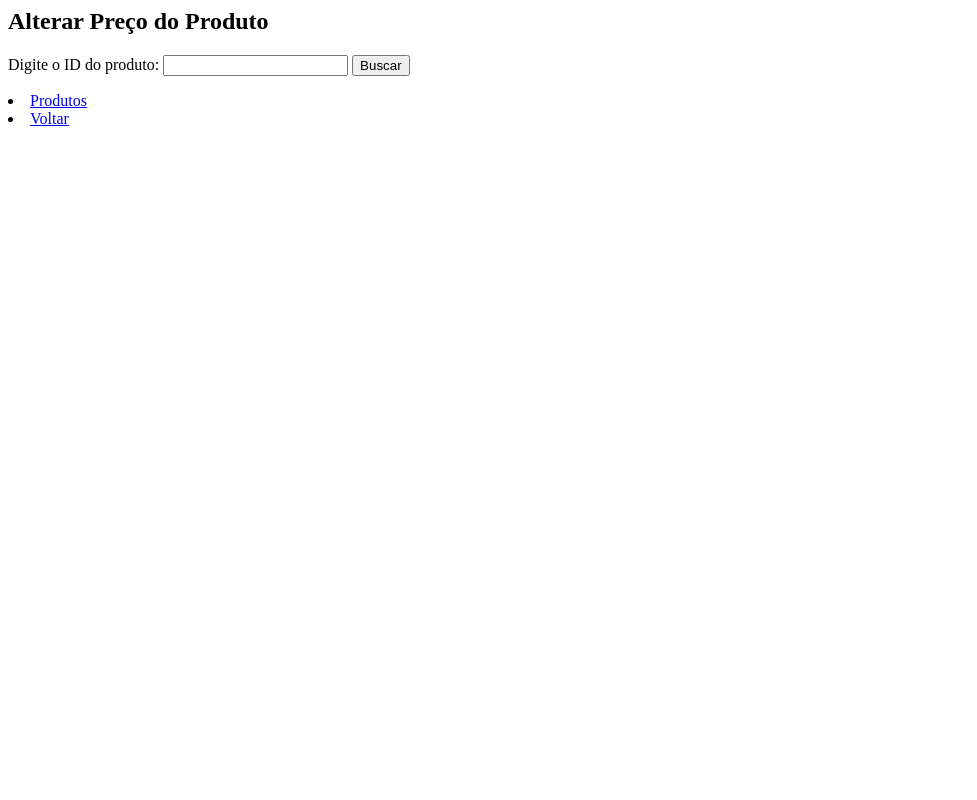
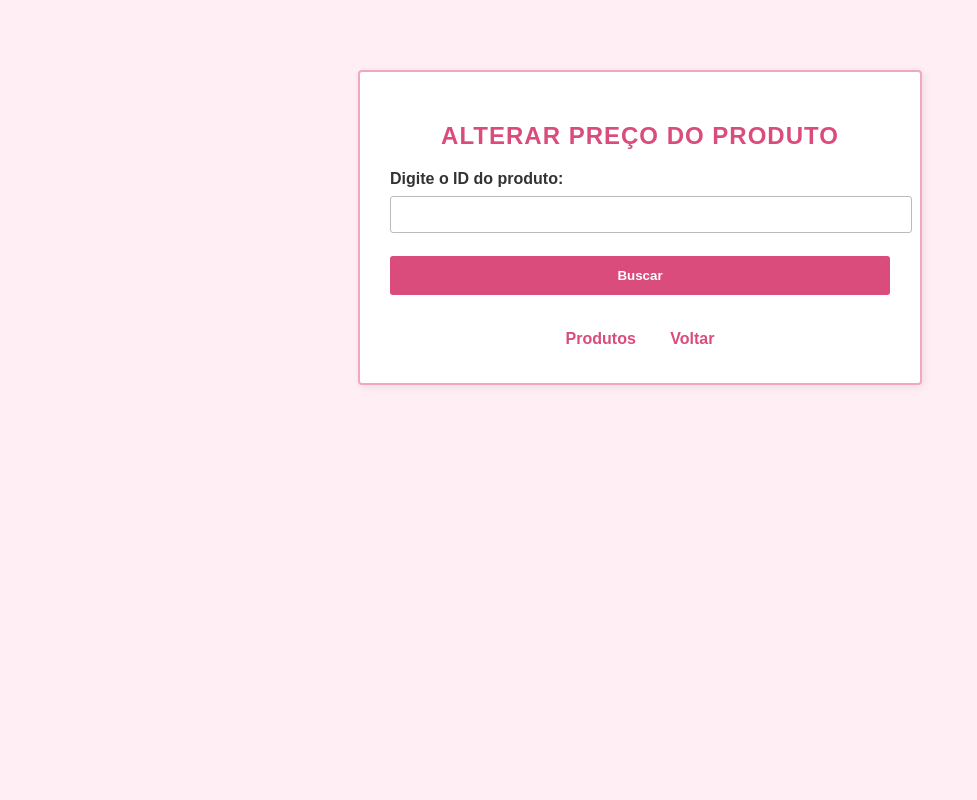
Before and after one commit to codegirletecvav/ProgWeb2, a PHP site: page /alterarpreco.php in a window 1280 px wide. Shown: the whole page, without its empty margins (0-977 px from the left). Run offline with PHP 8.4, Linux system fonts and the light colour scheme; the visitor is signed in with stand-in values (Sample User, id 1).

Commit message:
Update alterarpreco.php

```diff
--- a/alterarpreco.php
+++ b/alterarpreco.php
@@ -37,21 +37,124 @@ if ($_SERVER['REQUEST_METHOD'] == 'POST' && isset($_POST['atualizar'])) {
 }
 ?>
 
+<!DOCTYPE html>
+<html lang="pt-BR">
+
+<head>
+    <meta charset="UTF-8">
+    <title>Alterar Preço</title>
+    <style>
+    body {
+        font-family: Arial, sans-serif;
+        background: #ffeef4;
+        margin: 0;
+    }
+
+    .container {
+        max-width: 500px;
+        margin: 70px auto;
+        background: #fff;
+        padding: 30px;
+        border: 2px solid #f3a6c4;
+        border-radius: 4px;
+        box-shadow: 2px 2px 8px rgba(0, 0, 0, 0.08);
+        text-align: center;
+    }
+
+    h2 {
+        color: #d94c7b;
+        text-transform: uppercase;
+        letter-spacing: 1px;
+    }
+
+    p.mensagem {
+        font-weight: bold;
+        margin-bottom: 15px;
+        color: #d94c7b;
+    }
+
+    label {
+        display: block;
+        margin-top: 15px;
+        font-weight: bold;
+        color: #333;
+        text-align: left;
+    }
+
+    input {
+        width: 100%;
+        padding: 10px;
+        margin: 8px 0 15px;
+        border: 1px solid #bbb;
+        border-radius: 3px;
+    }
+
+    input[type="submit"] {
+        background: #d94c7b;
+        color: #fff;
+        border: none;
+        cursor: pointer;
+        font-weight: bold;
+        padding: 12px;
+        border-radius: 3px;
+        transition: 0.3s;
+        width: 100%;
+    }
+
+    input[type="submit"]:hover {
+        background: #b93b65;
+    }
+
+    .links {
+        margin-top: 20px;
+    }
+
+    .links a {
+        display: inline-block;
+        margin: 0 15px;
+        color: #d94c7b;
+        text-decoration: none;
+        font-weight: bold;
+        border-bottom: 2px solid transparent;
+        padding-bottom: 3px;
+    }
+
+    .links a:hover {
+        border-bottom: 2px solid #d94c7b;
+    }
+    </style>
+</head>
+
+<body>
+    <div class="container">
         <h2>Alterar Preço do Produto</h2>
 
+        <?php if (!empty($mensagem)): ?>
+        <p class="mensagem"><?= htmlspecialchars($mensagem) ?></p>
+        <?php endif; ?>
+
         <form method="post">
-    Digite o ID do produto: <input name="id" type="number" required>
+            <label for="id">Digite o ID do produto:</label>
+            <input name="id" type="number" id="id" required>
             <input type="submit" name="buscar" value="Buscar">
         </form>
 
         <?php if ($p): ?>
         <form method="post">
-        Produto: <?= htmlspecialchars($p['nome']) ?><br>
-        Novo preço: <input name="preco" type="number" step="0.01" value="<?= htmlspecialchars($p['preco']) ?>" required><br>
+            <p><strong>Produto:</strong> <?= htmlspecialchars($p['nome']) ?></p>
+            <label for="preco">Novo preço:</label>
+            <input name="preco" id="preco" type="number" step="0.01" value="<?= htmlspecialchars($p['preco']) ?>"
+                required>
             <input type="hidden" name="id" value="<?= $p['id'] ?>">
             <input type="submit" name="atualizar" value="Atualizar">
         </form>
         <?php endif; ?>
 
-<li><a href="listarprod.php">Produtos</a></li>
-<li><a href="dashboard.php">Voltar</a></li>
+        <div class="links">
+            <a href="listarprod.php">Produtos</a>
+            <a href="dashboard.php">Voltar</a>
+        </div>
+    </div>
+</body>
+
+</html>
```
Lines whose indentation alone changed are shown as unchanged.
